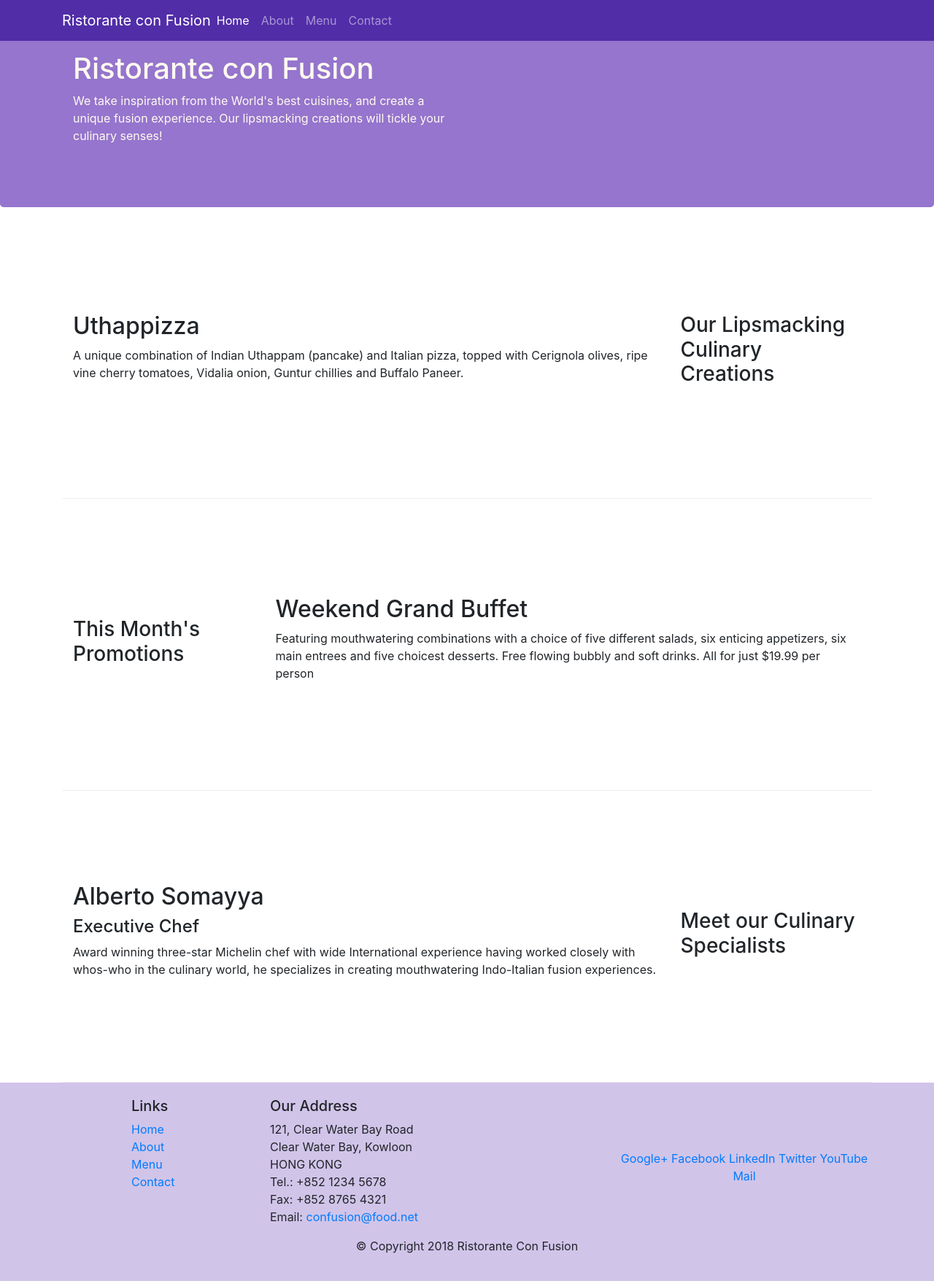
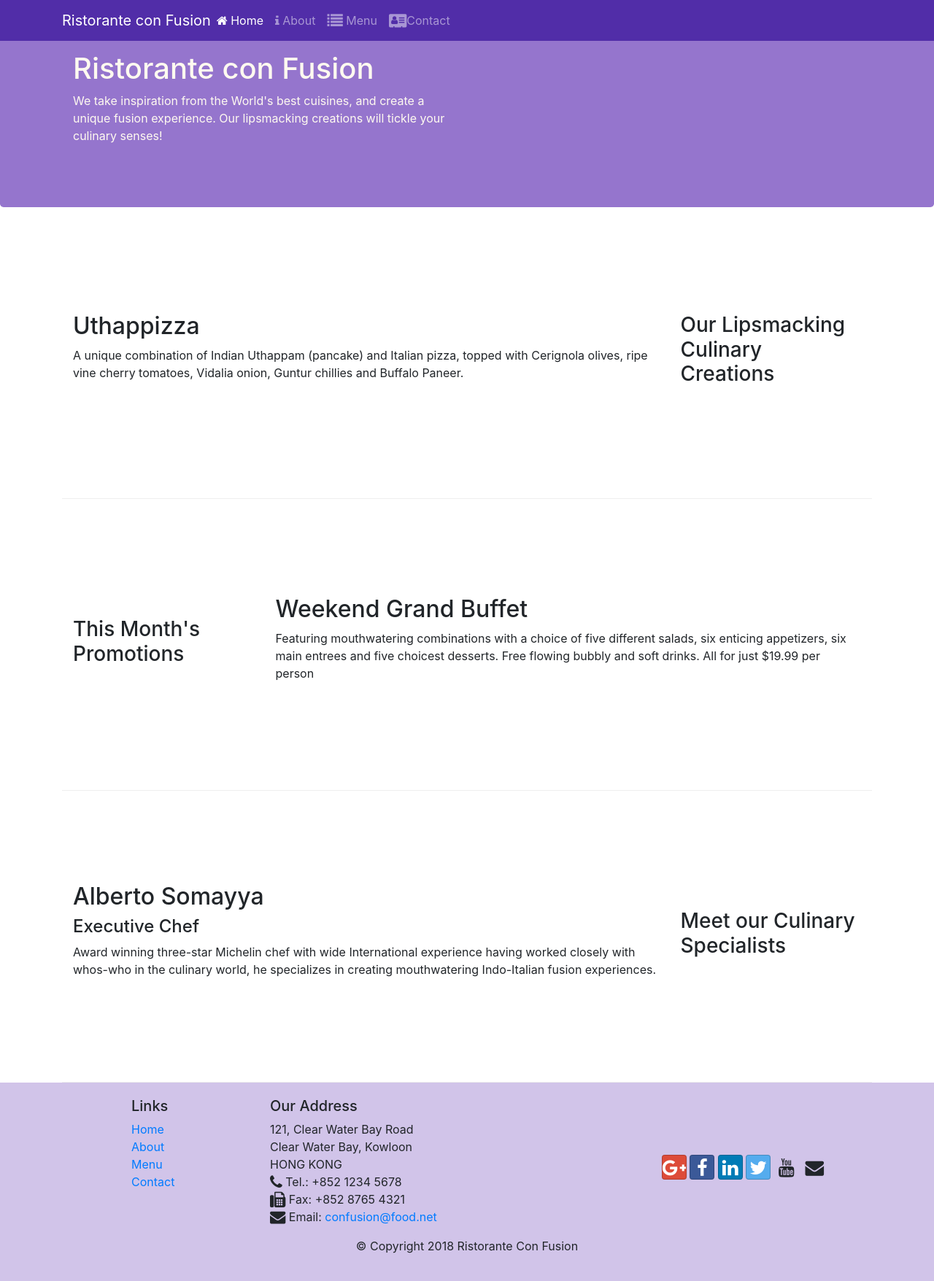
Before and after one commit to sourabhkumar45/conFusion, a website: page index.html in a window 1280 px wide. Shown: the whole page at 73% size. Drawn offline with nearby package versions, Linux system fonts and the light colour scheme.

Commit message:
icon added

```diff
--- a/index.html
+++ b/index.html
@@ -9,6 +9,8 @@
 
      <!-- Bootstrap CSS -->
      <link rel="stylesheet" href="node_modules/bootstrap/dist/css/bootstrap.min.css">
+     <link rel="stylesheet" href="node_modules/font-awesome/css/font-awesome.min.css">
+     <link rel="stylesheet" href="node_modules/bootstrap-social/bootstrap-social.css">
      <link rel="stylesheet" href="css/styles.css">
     <title>Ristorante Con Fusion</title>
 </head>
@@ -22,10 +24,10 @@
         <a class="navbar-brand mr-auto" href="#">Ristorante con Fusion</a>
         <div class="collapse navbar-collapse" id="Navbar">
             <ul class="navbar-nav mr-auto">
-                <li class="nav-item active"><a class="nav-link" href="#">Home</a></li>
-                <li class="nav-item"><a class="nav-link" href="aboutus.html">About</a></li>
-                <li class="nav-item"><a class="nav-link" href="#">Menu</a></li>
-                <li class="nav-item"><a class="nav-link" href="#">Contact</a></li>
+                <li class="nav-item active"><a class="nav-link" href="#"><span class="fa fa-home"></span> Home</a></li>
+                <li class="nav-item"><a class="nav-link" href="aboutus.html"><span class="fa fa-info"></span> About</a></li>
+                <li class="nav-item"><a class="nav-link" href="#"><span class="fa fa-list fa-lg"></span> Menu</a></li>
+                <li class="nav-item"><a class="nav-link" href="#"><span class="fa fa-address-card fa-lg"></span>Contact</a></li>
               </ul>
         </div>
        </div>
@@ -94,19 +96,19 @@
 		              121, Clear Water Bay Road<br>
 		              Clear Water Bay, Kowloon<br>
 		              HONG KONG<br>
-		              Tel.: +852 1234 5678<br>
-		              Fax: +852 8765 4321<br>
-		              Email: <a href="mailto:confusion@food.net">confusion@food.net</a>
+		             <i class="fa fa-phone fa-lg"></i> Tel.: +852 1234 5678<br>
+                     <i class="fa fa-fax fa-lg"></i> Fax: +852 8765 4321<br>
+                     <i class="fa fa-envelope fa-lg"></i> Email: <a href="mailto:confusion@food.net">confusion@food.net</a>
 		           </address>
                 </div>
                 <div class="col-12 col-sm-4 align-self-center">
                     <div class="text-center">
-                        <a href="http://google.com/+">Google+</a>
-                        <a href="http://www.facebook.com/profile.php?id=">Facebook</a>
-                        <a href="http://www.linkedin.com/in/">LinkedIn</a>
-                        <a href="http://twitter.com/">Twitter</a>
-                        <a href="http://youtube.com/">YouTube</a>
-                        <a href="mailto:">Mail</a>
+                       <a class="btn btn-social-icon btn-google" href="http://google.com/+"><i class="fa fa-google-plus fa-lg"></i></a>
+                       <a class="btn btn-social-icon btn-facebook" href="http://www.facebook.com/profile.php?id="><i class="fa fa-facebook fa-lg"></i></a>
+                       <a class="btn btn-social-icon btn-linkedin" href="http://www.linkedin.com/in/"><i class="fa fa-linkedin fa-lg"></i></a>
+                       <a class="btn btn-social-icon btn-twitter" href="http://twitter.com/"><i class="fa fa-twitter fa-lg"></i></a>
+                       <a  class="btn btn-social-icon btn-youtube" href="http://youtube.com/"><i class="fa fa-youtube fa-lg"></i></a>
+                        <a class="btn btn-social-icon " href="mailto:"><i class="fa fa-envelope fa-lg"></i></a>
                     </div>
                 </div>
            </div>
--- a/package.json
+++ b/package.json
@@ -17,6 +17,8 @@
     "3": "^2.1.0",
     "-": "0.0.1",
     "bootstrap": "^4.5.2",
+    "bootstrap-social": "^5.1.1",
+    "font-awesome": "^4.7.0",
     "jquery": "^3.5.1",
     "popper.js": "^1.12.9"
   }
```
Also changed, not shown: aboutus.html (+15 -13 lines), 1 other file.
